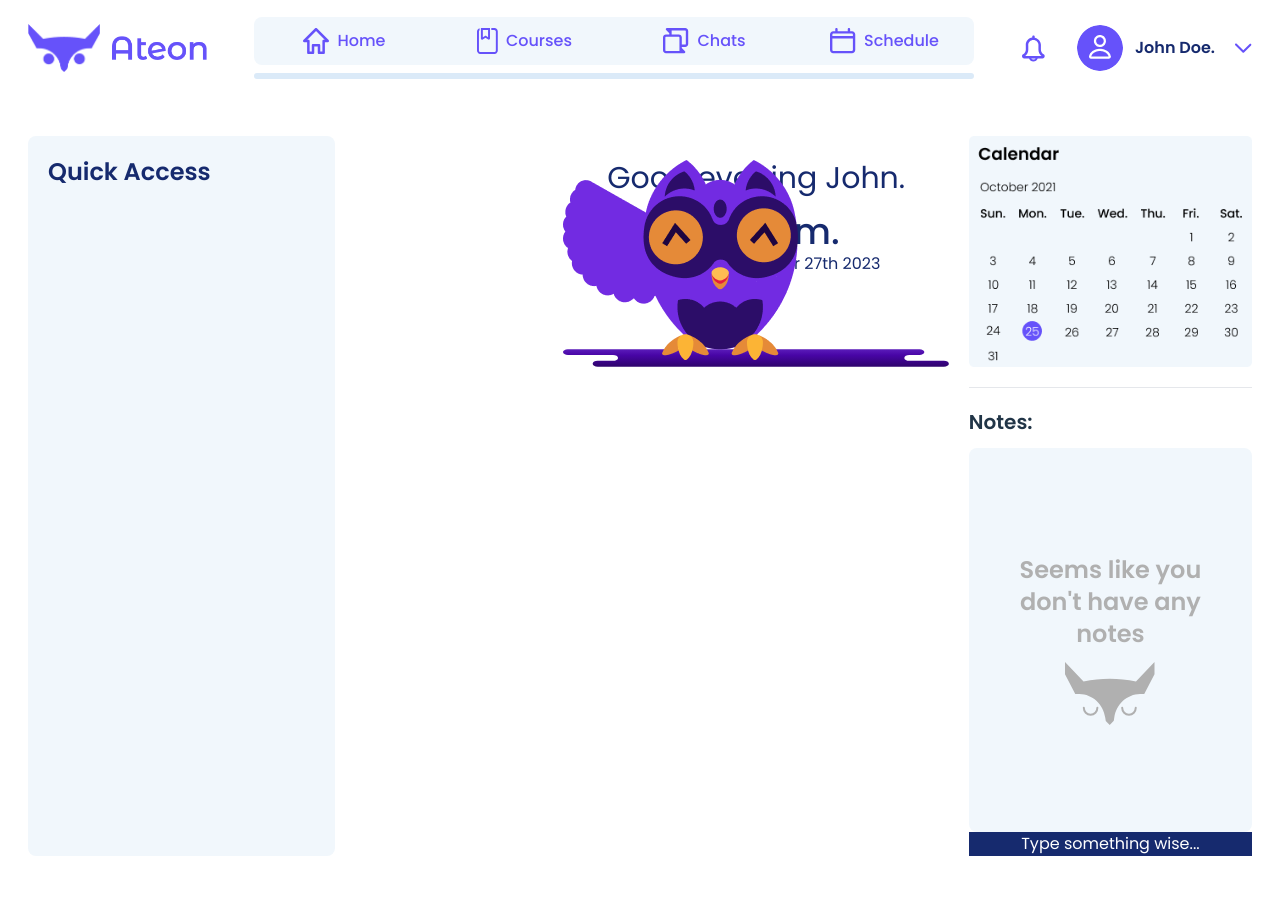
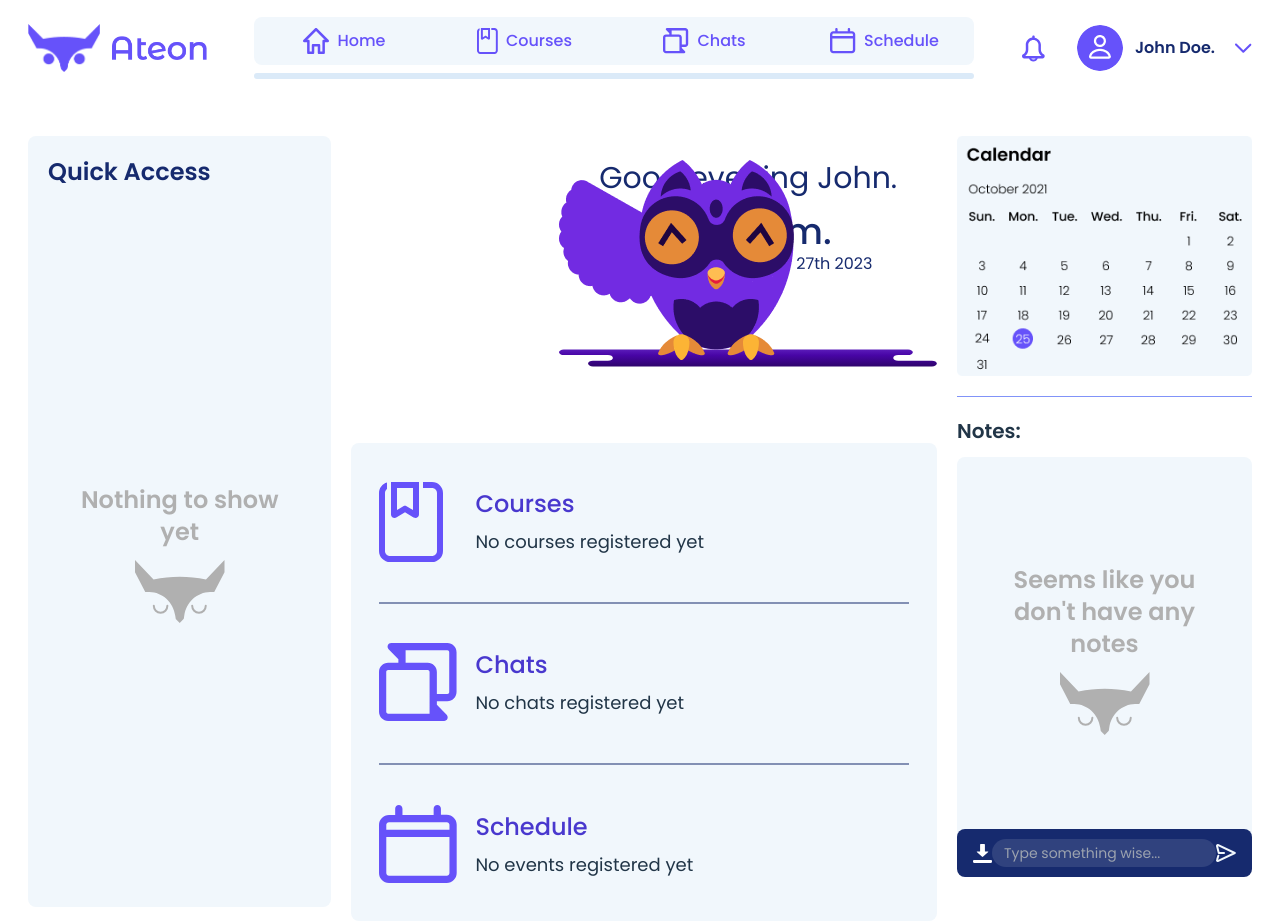
Before and after one commit to juanferax/ateon-learning-web-platform-front-end, a React (Vite) app: page / in a window 1280 px wide. Before the commit the page ends 856 px from the top, so only its background shows below. Built offline with nearby package versions, Linux system fonts and the light colour scheme.

Commit message:
Home Page GUI almost finished

```diff
--- a/src/pages/HomePage.jsx
+++ b/src/pages/HomePage.jsx
@@ -3,20 +3,34 @@ import calendar from "../assets/images/calendar.png";
 import mascot from "../assets/images/ateon_mascot.png";
 import mascotFloor from "../assets/images/mascot_floor.svg";
 import emptyNotes from "../assets/images/logo_empty_notes.svg";
+import SendIcon from "../assets/images/icons/icon_send.svg?react";
+import DownloadIcon from "../assets/images/icons/icon_download.svg?react";
+import ChatIcon from "../assets/images/icons/icon_chats.svg?react";
+import CoursesIcon from "../assets/images/icons/icon_courses.svg?react";
+import ScheduleIcon from "../assets/images/icons/icon_schedule.svg?react";
 
 function HomePage() {
   return (
     <div className="flex">
       {/* Quick Access */}
-      <div className="ml-7 mr-5" style={{ width: 380 }}>
+      <div className="ml-7 mr-5 mb-3.5" style={{ width: 380 }}>
         <div className="bg-[#F1F7FC] rounded-lg h-full text-left p-5">
           <p className="text-[#162A6E] font-semibold text-2xl">Quick Access</p>
+          <div className="flex flex-col h-full items-center justify-center text-center">
+            <p
+              className="text-[#B0B0B0] text-2xl font-semibold"
+              style={{ width: 200 }}
+            >
+              Nothing to show yet
+            </p>
+            <img src={emptyNotes} alt="Ateon logo sleeping" className="pt-3" />
+          </div>
         </div>
       </div>
       {/* Section Content */}
       <div className="flex-grow">
         {/* Welcome Mascot */}
-        <div className="pl-52">
+        <div className="pl-52 h-72 mb-[18.5px]">
           <div>
             <img
               src={mascotFloor}
@@ -32,6 +46,37 @@ function HomePage() {
             <p className="">Wednesday, October 27th 2023</p>
           </div>
         </div>
+        <div className="bg-[#F1F7FC] rounded-lg text-left h-[478px] px-7">
+          <div className="h-1/3 flex items-center">
+            <div className="w-20 mr-4">
+              <CoursesIcon fill="#6652FA" height={80} />
+            </div>
+            <div>
+              <p className="text-2xl text-[#4938CE] font-medium">Courses</p>
+              <p className="text-lg pt-2">No courses registered yet</p>
+            </div>
+          </div>
+          <hr className="border-[#162A6E] border-opacity-50 border-[1.5px]" />
+          <div className="h-1/3 flex items-center">
+            <div className="w-20 mr-4">
+              <ChatIcon fill="#6652FA" height={80} />
+            </div>
+            <div>
+              <p className="text-2xl text-[#4938CE] font-medium">Chats</p>
+              <p className="text-lg pt-2">No chats registered yet</p>
+            </div>
+          </div>
+          <hr className="border-[#162A6E] border-opacity-50 border-[1.5px]" />
+          <div className="h-1/3 flex items-center">
+            <div className="w-20 mr-4">
+              <ScheduleIcon fill="#6652FA" height={80} />
+            </div>
+            <div>
+              <p className="text-2xl text-[#4938CE] font-medium">Schedule</p>
+              <p className="text-lg pt-2">No events registered yet</p>
+            </div>
+          </div>
+        </div>
       </div>
       {/* Calendar & Notes */}
       <div className="mr-7 ml-5" style={{ width: 350 }}>
@@ -40,10 +85,10 @@ function HomePage() {
           <img src={calendar} alt="" style={{ width: 350 }} />
         </div>
         {/* TODO: Change color to blue */}
-        <hr className="my-5" />
+        <hr className="my-5 border-[#0528F2] border-opacity-50" />
         <div>
           <p className="font-semibold text-xl text-left pb-3">Notes:</p>
-          <div className="bg-[#F1F7FC] h-96 rounded-lg">
+          <div className="bg-[#F1F7FC] h-96 rounded-t-lg">
             <div className="flex flex-col h-full items-center justify-center">
               <p
                 className="text-[#B0B0B0] text-2xl font-semibold"
@@ -58,7 +103,15 @@ function HomePage() {
               />
             </div>
           </div>
-          <div className="bg-[#162A6E] text-white">Type something wise...</div>
+          <div className="flex bg-[#162A6E] items-center justify-between h-12 px-4 rounded-lg relative bottom-3">
+            <DownloadIcon />
+            <input
+              type="text"
+              placeholder="Type something wise..."
+              className="rounded-2xl p-1 px-3 w-56 text-sm bg-[#30427E]"
+            />
+            <SendIcon />
+          </div>
         </div>
       </div>
     </div>
```
Also changed, not shown: src/assets/images/icons/icon_download.svg (added), src/assets/images/icons/icon_send.svg (added).
